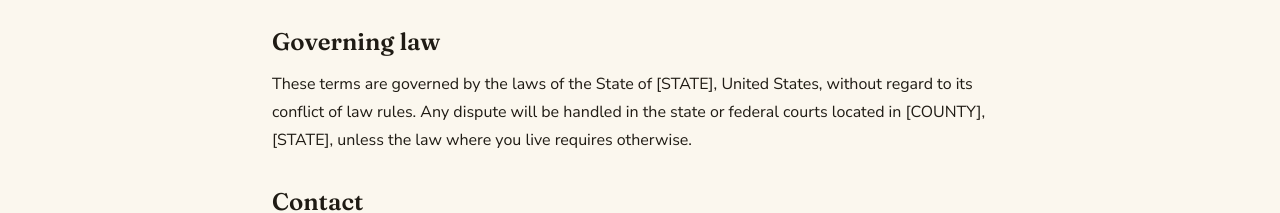
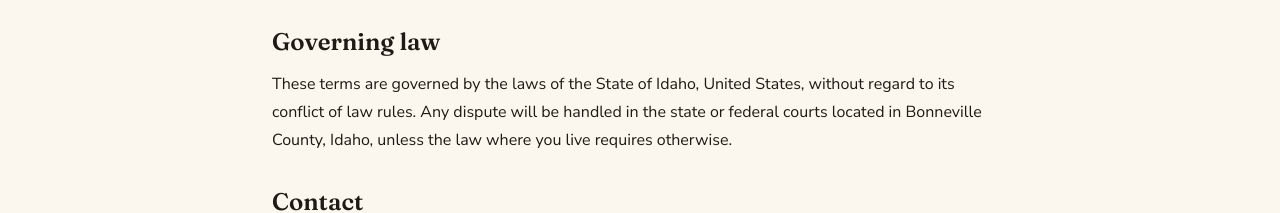
Before and after one commit to johnkhigginson/meal-planning, a Next.js app: page /terms in a window 1280 px wide. Shown: the part 2462-2675 px from the top of the page. Built offline with nearby package versions, Linux system fonts and the light colour scheme; no server answers.

Commit message:
fix: set Idaho governing law and Bonneville County venue in terms

```diff
--- a/src/app/terms/page.tsx
+++ b/src/app/terms/page.tsx
@@ -136,9 +136,9 @@ export default function TermsPage() {
 
         <LegalSection title="Governing law">
           <p>
-            These terms are governed by the laws of the State of [STATE], United States, without
+            These terms are governed by the laws of the State of Idaho, United States, without
             regard to its conflict of law rules. Any dispute will be handled in the state or federal
-            courts located in [COUNTY], [STATE], unless the law where you live requires otherwise.
+            courts located in Bonneville County, Idaho, unless the law where you live requires otherwise.
           </p>
         </LegalSection>
 
```
